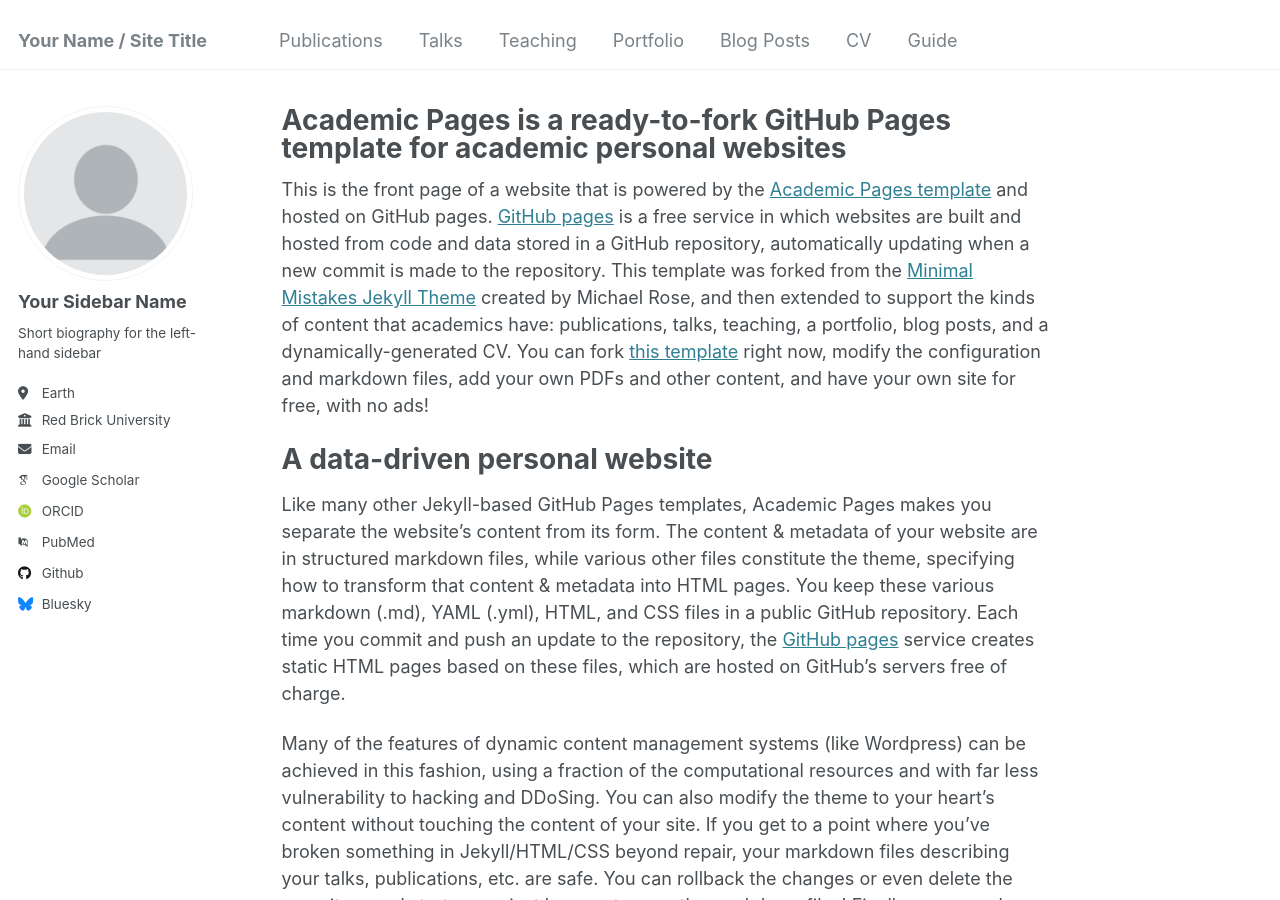
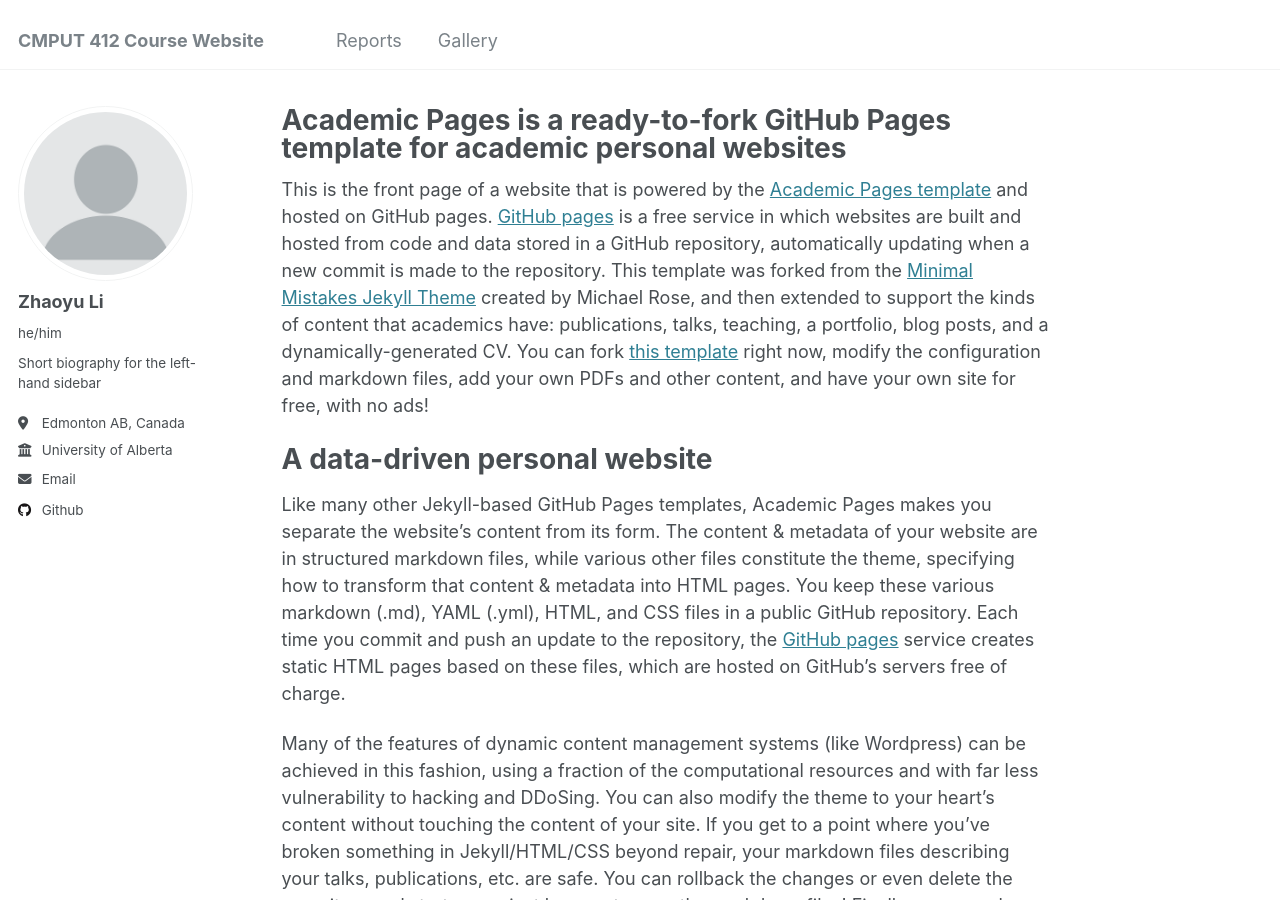
Before and after one commit to BlitzWrecker/W25-CMPUT-412, a Jekyll site: the page built from _pages/about.md, in a window 1280 px wide and 900 px high. Built offline with Jekyll 4.4.1, drawn with Linux system fonts in a browser that asks for light colours; some web fonts are replaced.

Commit message:
config and nav set up

```diff
--- a/_config.yml
+++ b/_config.yml
@@ -8,13 +8,13 @@
 
 # Basic Site Settings
 locale                   : "en-US"
-title                    : "Your Name / Site Title"
+title                    : "CMPUT 412 Course Website"
 title_separator          : "-"
 name                     : &name "Your Name"
 description              : &description "personal description"
-url                      : https://academicpages.github.io # the base hostname & protocol for your site e.g. "https://[your GitHub username].github.io"
+url                      : https://blitzwrecker.github.io # the base hostname & protocol for your site e.g. "https://[your GitHub username].github.io"
 baseurl                  : "" # the subpath of your site, e.g. "/blog"
-repository               : "academicpages/academicpages.github.io"
+repository               : "BlitzWrecker/W25-CMPUT-412"
 
 # Site Author - The following control what appear as part of the author content on the side bar.
 #               If a field is blank the icon and link will not appear, otherwise it will be shown.
@@ -22,21 +22,21 @@
 author:
   # Biographic information
   avatar           : "profile.png"
-  name             : "Your Sidebar Name"
-  pronouns         : # example: "she/her"
+  name             : "Zhaoyu Li"
+  pronouns         : "he/him"
   bio              : "Short biography for the left-hand sidebar"
-  location         : "Earth"
-  employer         : "Red Brick University"
+  location         : "Edmonton AB, Canada"
+  employer         : "University of Alberta"
   uri              : # URL
-  email            : "none@example.org"
+  email            : "zhaoyu4@ualberta.ca"
 
   # Academic websites
   arxiv            : # URL - Update with the correct link to your profile
-  googlescholar    : "https://scholar.google.com/citations?user=PS_CX0AAAAAJ"
+  googlescholar    : # URL
   impactstory      : # URL
-  orcid            : "http://orcid.org/yourorcidurl"
+  orcid            : # URL
   semantic         : # URL
-  pubmed           : "https://www.ncbi.nlm.nih.gov/pubmed/?term=john+snow"
+  pubmed           : # URL
   researchgate     : # URL
   scopus           : # URL
 
@@ -44,12 +44,12 @@
   bitbucket        : # Username - Update with your username on the site
   codepen          : # Username
   dribbble         : # Username
-  github           : "academicpages"
+  github           : https://github.com/BlitzWrecker
   kaggle           : # Username
   stackoverflow    : # User number or user number and name (i.e., use "1" or "1/jeff-atwood")
 
   # Social media
-  bluesky          : "bsky.app" # Replace this with you Bluesky username
+  bluesky          : # Replace this with you Bluesky username
   facebook         : # Username
   flickr           : # Username
   foursquare       : # Username
--- a/_data/navigation.yml
+++ b/_data/navigation.yml
@@ -5,23 +5,23 @@
 # prevent it from being included in the site.
 
 main:
-  - title: "Publications"
-    url: /publications/
+  - title: "Reports"
+    url: /reports/
 
-  - title: "Talks"
-    url: /talks/
+  - title: "Gallery"
+    url: /gallery/
 
-  - title: "Teaching"
-    url: /teaching/
-
-  - title: "Portfolio"
-    url: /portfolio/
-
-  - title: "Blog Posts"
-    url: /year-archive/
-
-  - title: "CV"
-    url: /cv/
-
-  - title: "Guide"
-    url: /markdown/
+#  - title: "Teaching"
+#    url: /teaching/
+#
+#  - title: "Portfolio"
+#    url: /portfolio/
+#
+#  - title: "Blog Posts"
+#    url: /year-archive/
+#
+#  - title: "CV"
+#    url: /cv/
+#
+#  - title: "Guide"
+#    url: /markdown/
```
